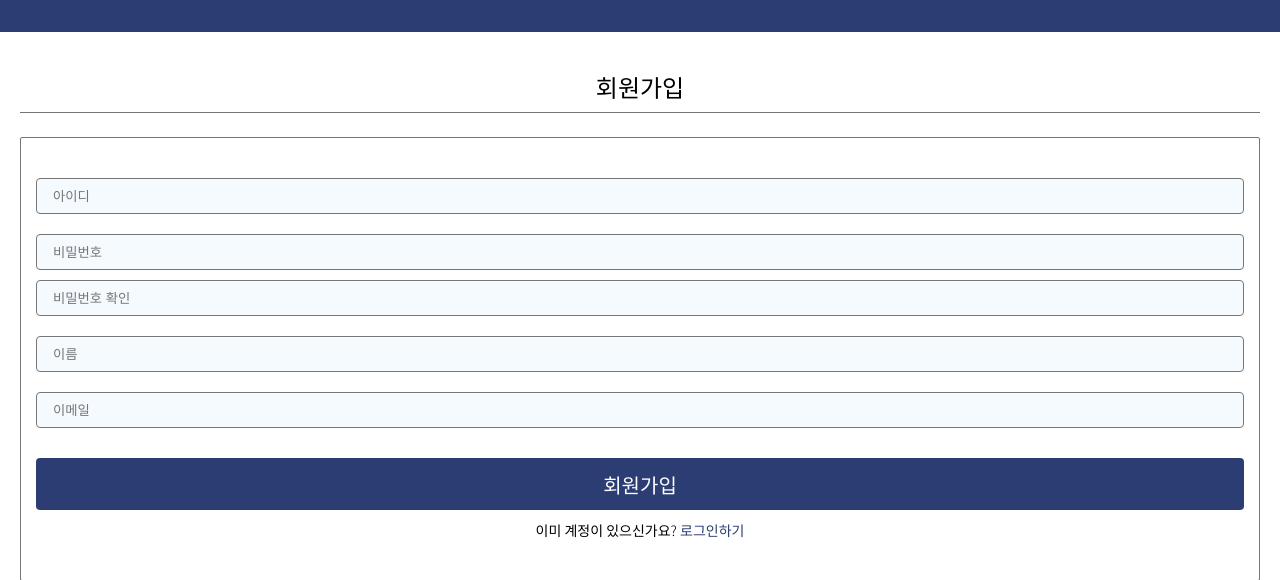
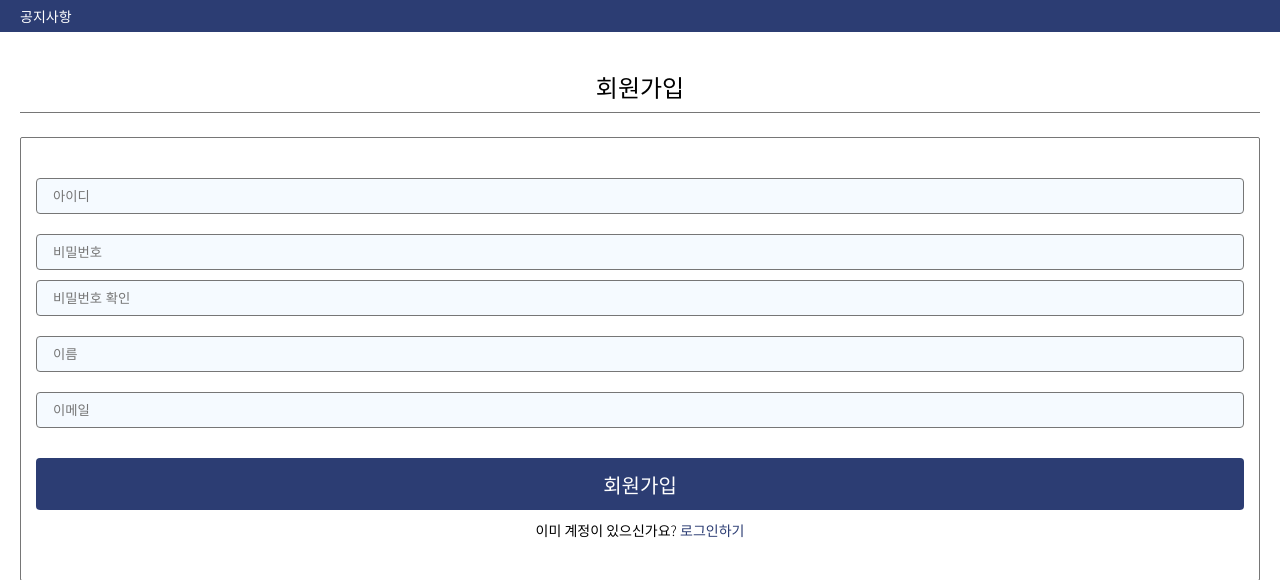
Before and after one commit to xivnick/DCrew, a Django app: page /account/signup/ in a window 1280 px wide. Shown: the top 580 px of the page. Run offline with Django 3.2, Linux system fonts and the light colour scheme; parts of the project's set-up code (start-up, migrations or seed data) failed here and were passed over.

Commit message:
로그인 화면에서 공지사항 보여주기

```diff
--- a/account/templates/account/login.html
+++ b/account/templates/account/login.html
@@ -8,6 +8,10 @@
 {% block css %}
     <link rel="stylesheet" type="text/css" href="{% static 'account/css/account.css' %}?{{ ver }}"/>
 {% endblock css %}
+
+{% block nav %}
+    <a class="text-button" href="{% url 'notice' %}">공지사항</a>
+{% endblock nav %}
 
 {% block top %}로그인{% endblock top %}
 
--- a/account/templates/account/signup.html
+++ b/account/templates/account/signup.html
@@ -7,6 +7,10 @@
 {% block css %}
     <link rel="stylesheet" type="text/css" href="{% static 'account/css/account.css' %}?{{ ver }}"/>
 {% endblock css %}
+
+{% block nav %}
+    <a class="text-button" href="{% url 'notice' %}">공지사항</a>
+{% endblock nav %}
 
 {% block top %}회원가입{% endblock top %}
 
--- a/base/templates/base/notice.html
+++ b/base/templates/base/notice.html
@@ -5,7 +5,9 @@
 {% load static %}
 
 {% block nav %}
-    <a class="text-button" href="{% url 'room_list' %}">대기실</a>
+    {% if user.is_authenticated %}
+        <a class="text-button" href="{% url 'room_list' %}">대기실</a>
+    {% endif %}
 {% endblock nav %}
 
 {% block top %}공지사항{% endblock top %}
```
